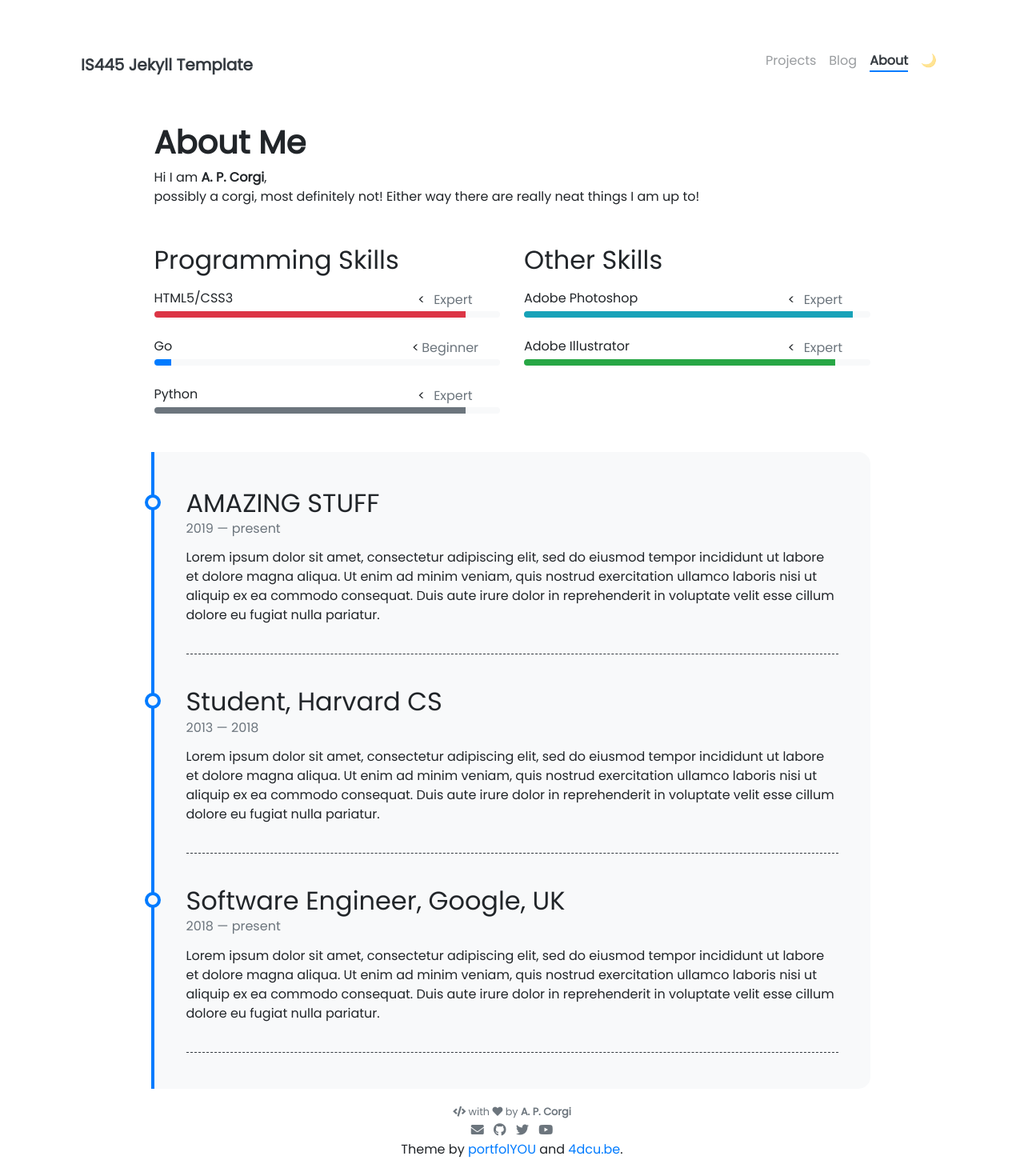
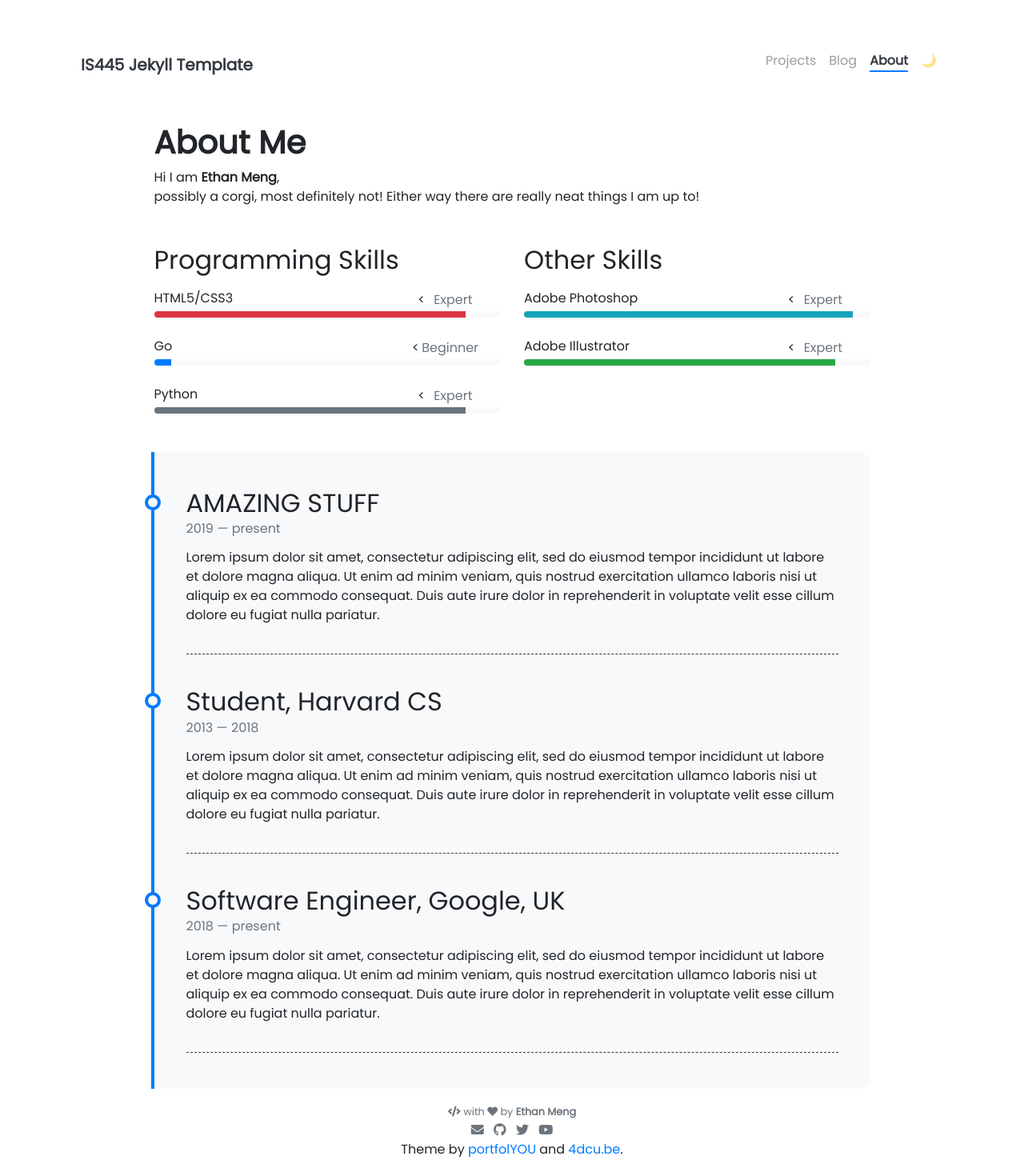
Before and after one commit to QUA605/qua605.github.io, a Jekyll site: the page built from online_cv_public-main/pages/about.md, in a window 1280 px wide. Shown: the whole page at 80% size. Built offline with Jekyll 4.4.1, drawn with Linux system fonts in a browser that asks for light colours; nearby versions of some CDN libraries.

Commit message:
upload template

```diff
--- a/online_cv_public-main/_config.yml
+++ b/online_cv_public-main/_config.yml
@@ -34,13 +34,13 @@ nav_exclude:                                            # The following paths ar
 
 ### Author Info ###
 author:
-  name              : A. P. Corgi
+  name              : Ethan Meng
   image             : https://media.tenor.com/8RcIoWTKYR4AAAAe/scuze-corgi.png
 #  behance           : your_username
 # dribbble          : your_username
-  email             : username@domain.com
+  email             : emeng3@illinois.edu
 #  facebook          : your_username
-  github            : jnaiman # JPN
+  github            : qua605 # JPN
 # gitlab            : your_username
 # instagram         : your_username
 # kaggle            : your_username
```
Also changed, not shown: 8 other files.
